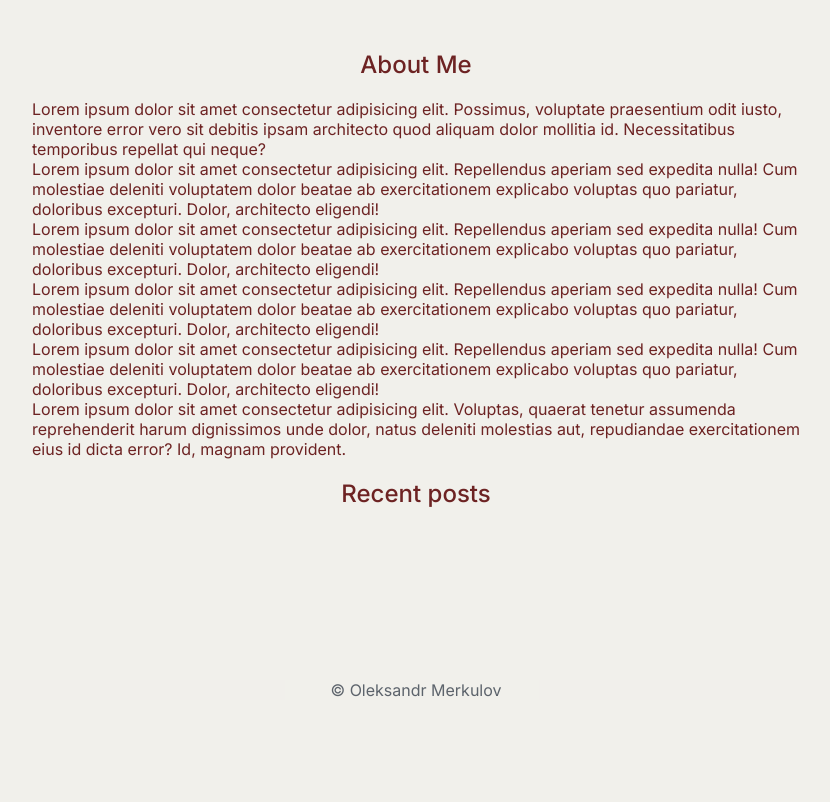
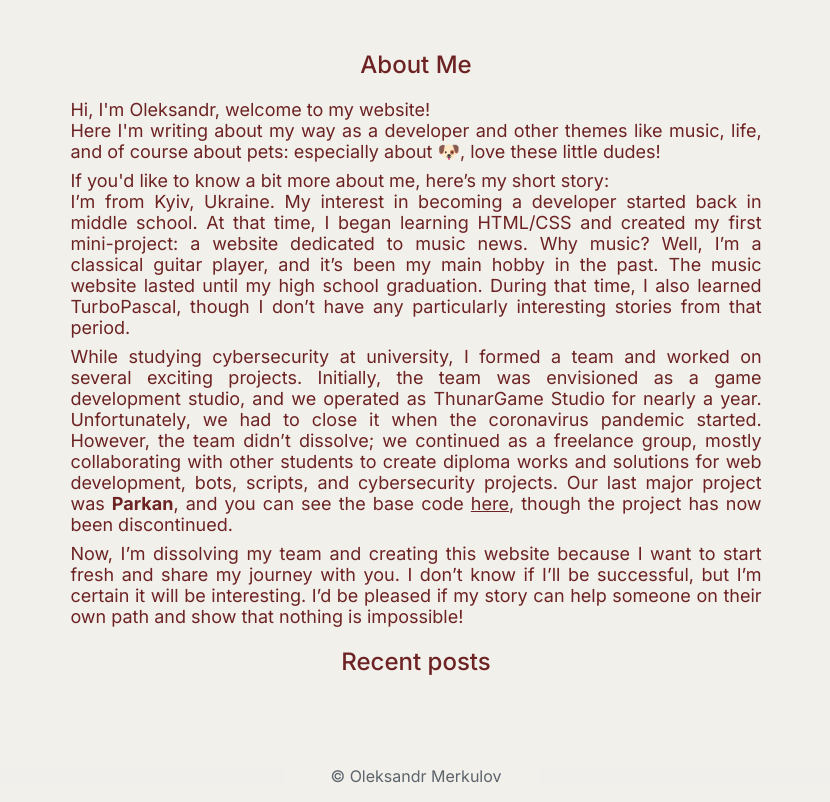
Before and after one commit to oleksandrmerkuloff/my-web, a Django app: page / in a window 1280 px wide. Shown: the part 99-901 px from the top of the page, without its empty margins (224-1054 px from the left). Before the commit the page ends 796 px from the top, so only its background shows below. Run offline with Django 5.2, Linux system fonts and the light colour scheme; data that the repository does not hold is empty.

Commit message:
finish home page

```diff
--- a/blog/static/home.css
+++ b/blog/static/home.css
@@ -11,9 +11,25 @@
     text-align: center;
 }
 
+.about-me-text {
+    text-align: justify;
+    font-size: 18px;
+    width: 90%;
+    margin: 1vh auto;
+}
+
+#repo-link:hover {
+    color: #3f3e3b;
+    background-color: #dbd6d8;
+}
+
 @media (max-width: 480px) {
     #main-container {
         padding-top: 0;
         width: 90%;
     }
+
+    .about-me-text {
+        font-size: 16px;
+    }
 }
--- a/blog/templates/home.html
+++ b/blog/templates/home.html
@@ -15,12 +15,10 @@
 
     <h2 class="subhead">About Me</h2>
 
-    <p>Lorem ipsum dolor sit amet consectetur adipisicing elit. Possimus, voluptate praesentium odit iusto, inventore error vero sit debitis ipsam architecto quod aliquam dolor mollitia id. Necessitatibus temporibus repellat qui neque?</p>
-    <p>Lorem ipsum dolor sit amet consectetur adipisicing elit. Repellendus aperiam sed expedita nulla! Cum molestiae deleniti voluptatem dolor beatae ab exercitationem explicabo voluptas quo pariatur, doloribus excepturi. Dolor, architecto eligendi!</p>
-    <p>Lorem ipsum dolor sit amet consectetur adipisicing elit. Repellendus aperiam sed expedita nulla! Cum molestiae deleniti voluptatem dolor beatae ab exercitationem explicabo voluptas quo pariatur, doloribus excepturi. Dolor, architecto eligendi!</p>
-    <p>Lorem ipsum dolor sit amet consectetur adipisicing elit. Repellendus aperiam sed expedita nulla! Cum molestiae deleniti voluptatem dolor beatae ab exercitationem explicabo voluptas quo pariatur, doloribus excepturi. Dolor, architecto eligendi!</p>
-    <p>Lorem ipsum dolor sit amet consectetur adipisicing elit. Repellendus aperiam sed expedita nulla! Cum molestiae deleniti voluptatem dolor beatae ab exercitationem explicabo voluptas quo pariatur, doloribus excepturi. Dolor, architecto eligendi!</p>
-    <p>Lorem ipsum dolor sit amet consectetur adipisicing elit. Voluptas, quaerat tenetur assumenda reprehenderit harum dignissimos unde dolor, natus deleniti molestias aut, repudiandae exercitationem eius id dicta error? Id, magnam provident.</p>
+    <p class="about-me-text">Hi, I'm Oleksandr, welcome to my website!<br> Here I'm writing about my way as a developer and other themes like music, life, and of course about pets: especially about 🐶, love these little dudes!</p>
+    <p class="about-me-text">If you'd like to know a bit more about me, here’s my short story:<br>I’m from Kyiv, Ukraine. My interest in becoming a developer started back in middle school. At that time, I began learning HTML/CSS and created my first mini-project: a website dedicated to music news. Why music? Well, I’m a classical guitar player, and it’s been my main hobby in the past. The music website lasted until my high school graduation. During that time, I also learned TurboPascal, though I don’t have any particularly interesting stories from that period.</p>
+    <p class="about-me-text">While studying cybersecurity at university, I formed a team and worked on several exciting projects. Initially, the team was envisioned as a game development studio, and we operated as ThunarGame Studio for nearly a year. Unfortunately, we had to close it when the coronavirus pandemic started. However, the team didn’t dissolve; we continued as a freelance group, mostly collaborating with other students to create diploma works and solutions for web development, bots, scripts, and cybersecurity projects. Our last major project was <b>Parkan</b>, and you can see the base code <a href="https://github.com/oleksandrmerkuloff/Parkan" target="_blank" id="repo-link">here</a>, though the project has now been discontinued.</p>
+    <p class="about-me-text">Now, I’m dissolving my team and creating this website because I want to start fresh and share my journey with you. I don’t know if I’ll be successful, but I’m certain it will be interesting. I’d be pleased if my story can help someone on their own path and show that nothing is impossible!</p>
 
     <h2 class="subhead">Recent posts</h2>
 
```
